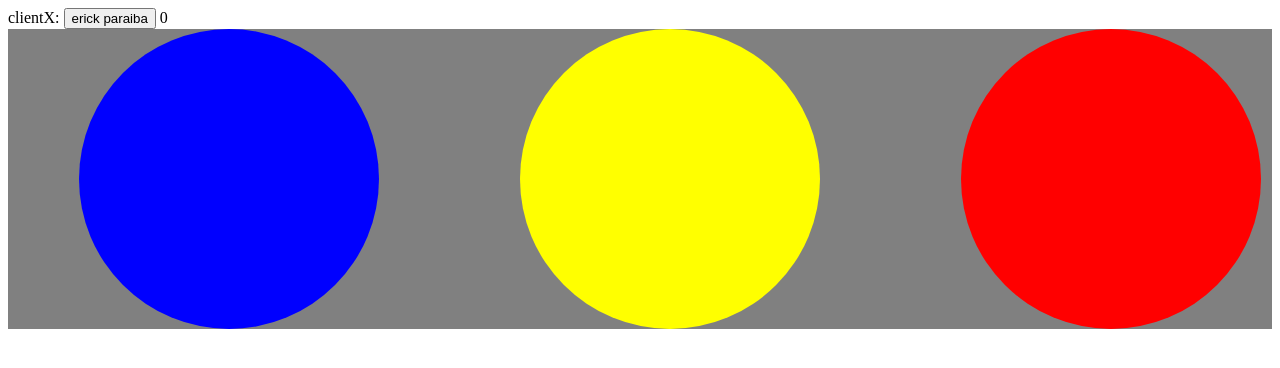
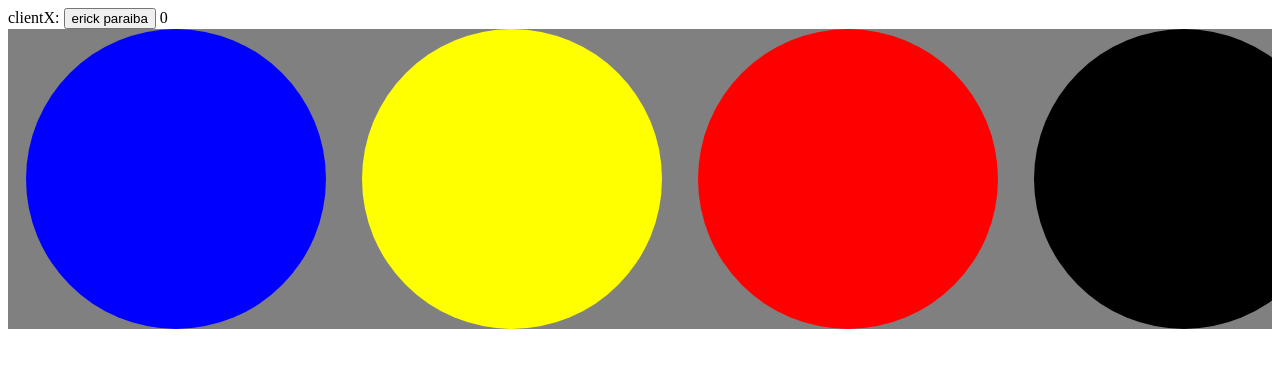
Before and after one commit to viniazvd/vue-coerousel, a Vue app: page / in a window 1280 px wide. Shown: the top 368 px of the page. Built offline with nearby package versions, Linux system fonts and the light colour scheme.

Commit message:
:tada: init

```diff
--- a/src/App.vue
+++ b/src/App.vue
@@ -1,6 +1,6 @@
 <template>
   <div id="app">
-    <carousel :per-page="3">
+    <carousel :per-page="4">
       <carousel-item v-for="(option, index) in options" :key="index">
         <div class="ball" :style="{ backgroundColor: option.color }" />
       </carousel-item>
```
